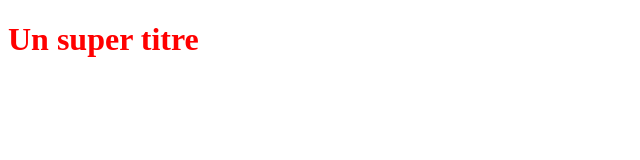
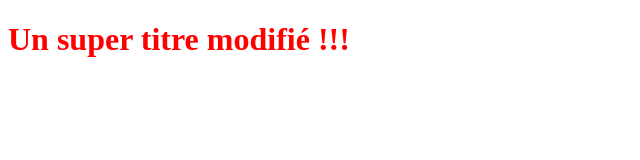
Before and after one commit to manutophub/OpenClassroomsProject, a plain HTML site: page index.html in a window 1280 px wide. Shown: the whole page, without its empty margins (0-640 px from the left). Drawn offline with Linux system fonts and the light colour scheme.

Commit message:
Modification du titre H1

```diff
--- a/index.html
+++ b/index.html
@@ -5,6 +5,6 @@
     <link rel="stylesheet" type="text/css" href="styles.css">
 </head>
 <body>
-    <h1>Un super titre</h1>
+    <h1>Un super titre modifié !!!</h1>
 </body>
 </html>
```
